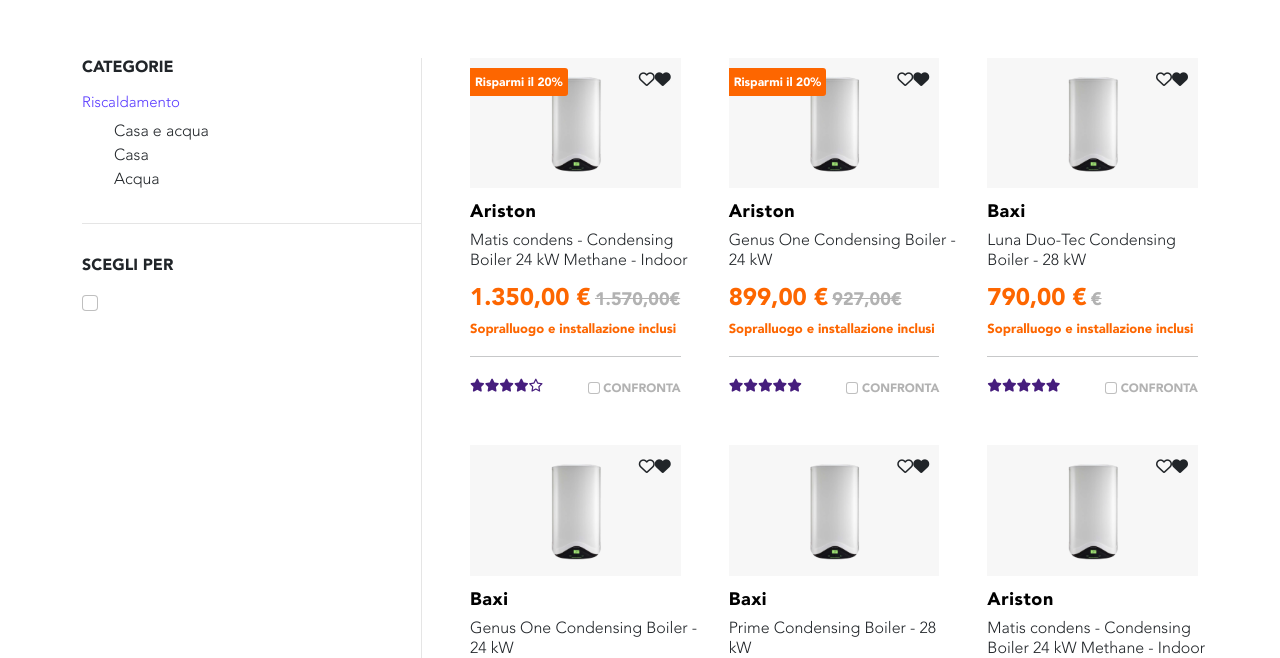
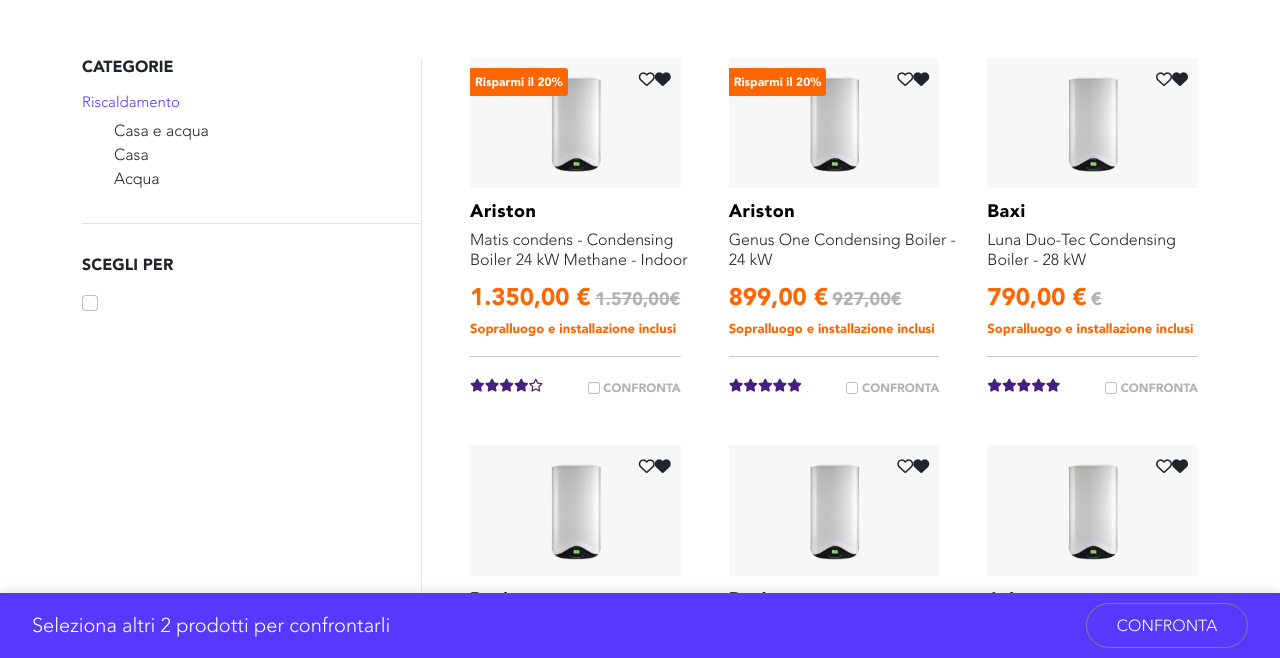
Before and after one commit to vanbommel8/frontend-test, a React (Create React App) app: page / in a window 1280 px wide. Shown: the part 142-800 px from the top of the page. Built offline with nearby package versions, Linux system fonts and the light colour scheme; data requests are answered from the project's data file.

Commit message:
fix confronta text & button

```diff
--- a/src/App.js
+++ b/src/App.js
@@ -5,6 +5,9 @@
 import reducer from "./store/actions";
 import { INITIAL_STATE } from "./store/reducer";
 import axios from "axios";
+import ConfrontaAlert from "./component/shared/ControntaAlert";
+
+
 function App() {
   const [state, dispatch] = useReducer(reducer, INITIAL_STATE);
 
@@ -21,7 +24,7 @@
   }, []);
 
   console.log(state);
-  return (
+  return (<>
     <div className="container">
       <div className="row mb-5 gx-5">
         <Filters />
@@ -32,6 +35,8 @@
         </div>
       </div>
     </div>
+    <ConfrontaAlert />
+    </>
   );
 }
 
--- a/src/component/Boilers.js
+++ b/src/component/Boilers.js
@@ -7,7 +7,6 @@
     console.log(data);
 
     return (
-
         data.map(({ id,
             alimentazione,
             brand,
@@ -24,7 +23,5 @@
             utilizzo }) =>
             <Boiler key={id} inSconto={inSconto} immagine={img} brand={brand} descrizione={descrizione} prezzo={`${prezzo} €`} prezzoPreSconto={`${prezzoPreSconto}€ `} note={note} stelle={stelle} />
         )
-
-
     )
 }
--- a/src/component/shared/Boiler.js
+++ b/src/component/shared/Boiler.js
@@ -25,7 +25,6 @@
 
     <div className="col-lg-4 col-md-6">
       <div className="boilerCard">{
-
         (inSconto) && <span className="sale">Risparmi il 20%</span>
       }
 
--- /dev/null
+++ b/src/component/shared/ControntaAlert.js
@@ -0,0 +1,10 @@
+import React from "react";
+
+export default function ConfrontaAlert() {
+    return (
+        <div className='confrontaAlert'>
+            <span className='testoConfronta'>Seleziona altri 2 prodotti per confrontarli</span>
+            <button disabled={1?"true":""} className='buttonConfronta'>CONFRONTA</button>
+        </div>
+    )
+}
--- a/src/styles/index.scss
+++ b/src/styles/index.scss
@@ -155,3 +155,32 @@
   top: 10px;
   z-index: 1;
 }
+
+.confrontaAlert {
+  background: $complementary 0% 0% no-repeat padding-box;
+  box-shadow: 0px -2px 10px #0000001a;
+  height: 4.063rem;
+  position: fixed;
+  bottom: 0;
+  width: 100%;
+  z-index: 2;
+  padding-left: 2rem;
+}
+
+.testoConfronta {
+  color: $white;
+  font-size: 1.25rem;
+  line-height: 4.063rem;
+}
+
+.buttonConfronta {
+  background: transparent;
+  border: 1px solid gray;
+  color: #fff;
+  width: 10.125rem;
+  height: 2.813rem;
+  border-radius: 1.563rem;
+  position: absolute;
+  right: 2rem;
+  top: 0.625rem;
+}
```
